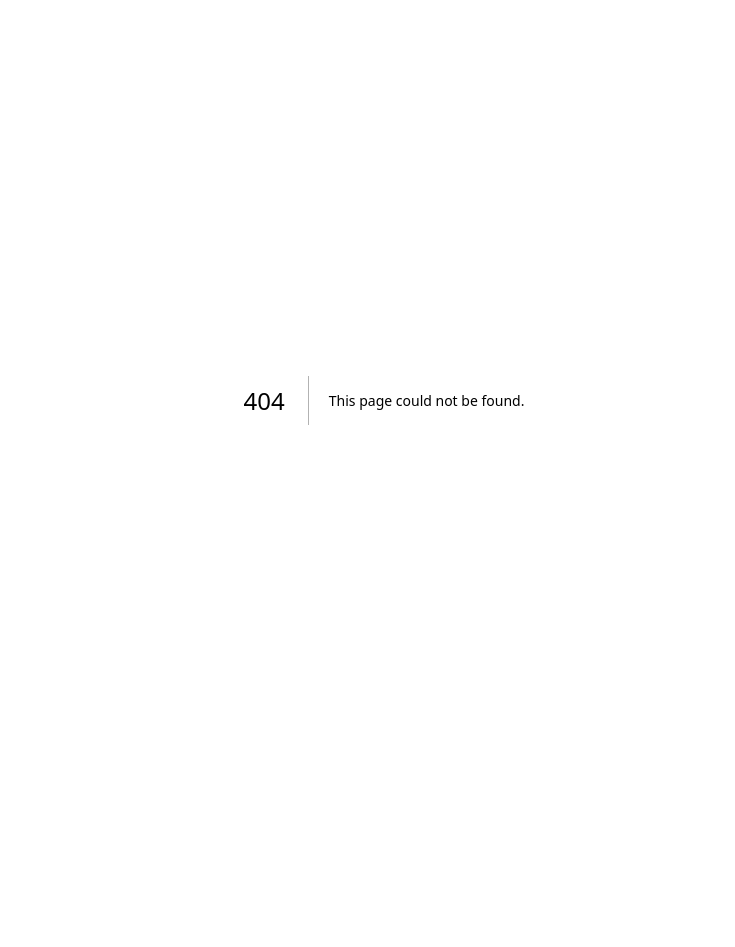
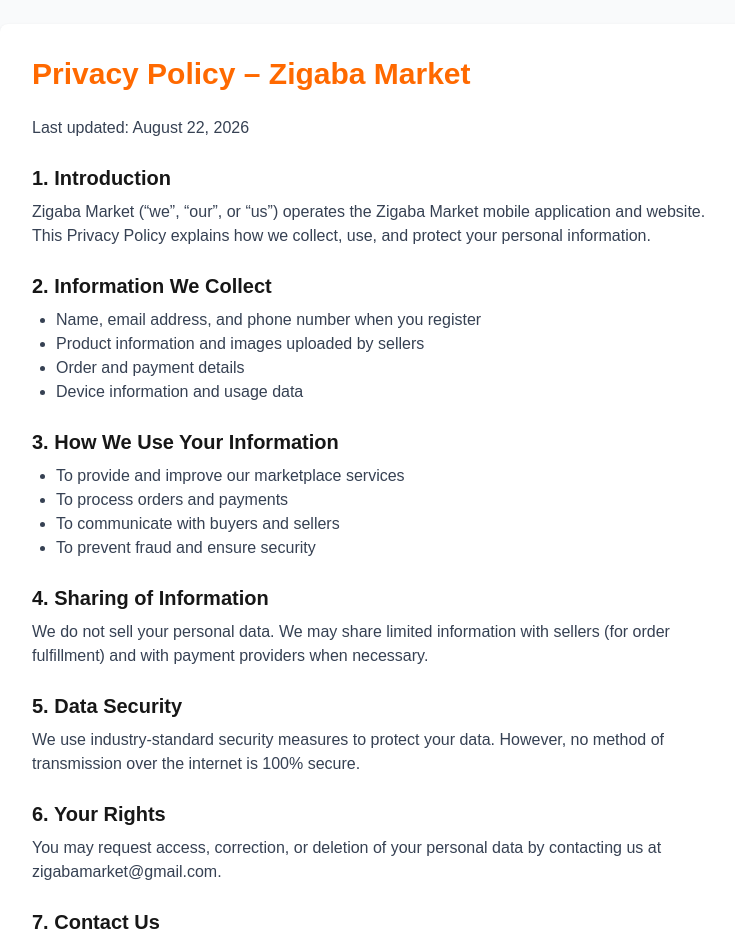
Before and after one commit to clasicklalilapltm-art/zigaba-market, a Next.js app: page /privacy in a window 1280 px wide. Before the commit this address had no page. Shown: the top 947 px of the page, without its empty margins (256-991 px from the left). Before the commit the page ends 800 px from the top, so only its background shows below. Built offline with nearby package versions, Linux system fonts and the light colour scheme.

Commit message:
Add privacy policy page

```diff
--- /dev/null
+++ b/app/privacy/page.tsx
@@ -0,0 +1,69 @@
+export default function PrivacyPolicy() {
+  return (
+    <div className="min-h-screen bg-gray-50 p-6">
+      <div className="max-w-3xl mx-auto bg-white rounded-lg shadow p-8">
+        <h1 className="text-3xl font-bold mb-6 text-orange-500">
+          Privacy Policy – Zigaba Market
+        </h1>
+
+        <p className="mb-4 text-gray-700">
+          Last updated: August 22, 2026
+        </p>
+
+        <h2 className="text-xl font-bold mt-6 mb-2">1. Introduction</h2>
+        <p className="mb-4 text-gray-700">
+          Zigaba Market (“we”, “our”, or “us”) operates the Zigaba Market
+          mobile application and website. This Privacy Policy explains how we
+          collect, use, and protect your personal information.
+        </p>
+
+        <h2 className="text-xl font-bold mt-6 mb-2">2. Information We Collect</h2>
+        <ul className="list-disc pl-6 mb-4 text-gray-700">
+          <li>Name, email address, and phone number when you register</li>
+          <li>Product information and images uploaded by sellers</li>
+          <li>Order and payment details</li>
+          <li>Device information and usage data</li>
+        </ul>
+
+        <h2 className="text-xl font-bold mt-6 mb-2">3. How We Use Your Information</h2>
+        <ul className="list-disc pl-6 mb-4 text-gray-700">
+          <li>To provide and improve our marketplace services</li>
+          <li>To process orders and payments</li>
+          <li>To communicate with buyers and sellers</li>
+          <li>To prevent fraud and ensure security</li>
+        </ul>
+
+        <h2 className="text-xl font-bold mt-6 mb-2">4. Sharing of Information</h2>
+        <p className="mb-4 text-gray-700">
+          We do not sell your personal data. We may share limited information
+          with sellers (for order fulfillment) and with payment providers when
+          necessary.
+        </p>
+
+        <h2 className="text-xl font-bold mt-6 mb-2">5. Data Security</h2>
+        <p className="mb-4 text-gray-700">
+          We use industry-standard security measures to protect your data.
+          However, no method of transmission over the internet is 100% secure.
+        </p>
+
+        <h2 className="text-xl font-bold mt-6 mb-2">6. Your Rights</h2>
+        <p className="mb-4 text-gray-700">
+          You may request access, correction, or deletion of your personal data
+          by contacting us at zigabamarket@gmail.com.
+        </p>
+
+        <h2 className="text-xl font-bold mt-6 mb-2">7. Contact Us</h2>
+        <p className="mb-4 text-gray-700">
+          Email: zigabamarket@gmail.com
+        </p>
+
+        <a
+          href="/"
+          className="inline-block mt-6 bg-orange-500 text-white px-6 py-2 rounded font-bold"
+        >
+          Rudi Nyumbani
+        </a>
+      </div>
+    </div>
+  );
+}
```
